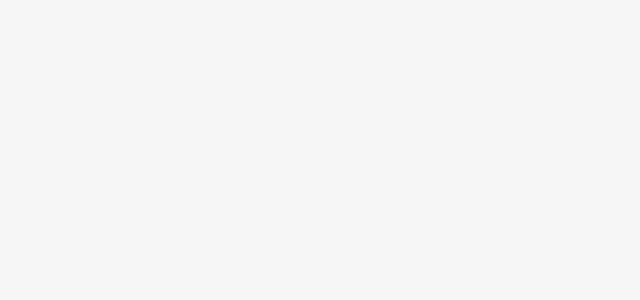
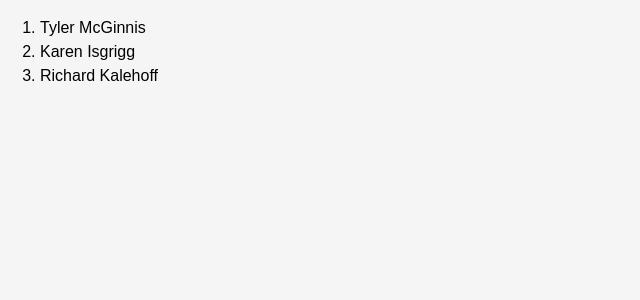
Before and after one commit to OmarMWarraich/udacity, a React (Create React App) app in the folder react/reactnd-contacts-app/: page / in a window 1280 px wide. Shown: the top 300 px of the page, without its empty margins (0-640 px from the left). Built offline with nearby package versions, Linux system fonts and the light colour scheme.

Commit message:
Render default contacts

```diff
--- a/react/reactnd-contacts-app/src/ListContacts.js
+++ b/react/reactnd-contacts-app/src/ListContacts.js
@@ -2,10 +2,14 @@ import React, { Component } from 'react';
 
 class ListContacts extends Component {
     render() {
-        console.log('Props', this.props)
+
         return (
             <ol className="contacts-list">
-
+                {this.props.contacts.map((contact) => (
+                    <li key={contact.id}>
+                        {contact.name}
+                    </li>
+                ))}
             </ol>
         )
     }
```
